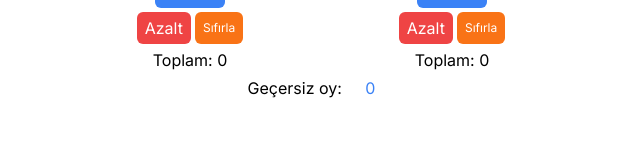
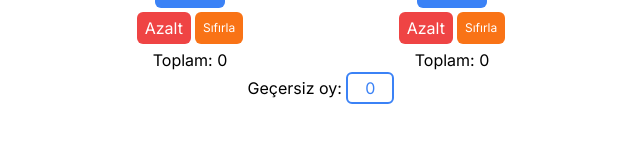
Before and after one commit to ozcanzaferayan/secim-cetele-v3, a Next.js app: page / in a window 1280 px wide. Shown: the part 604-746 px from the top of the page, without its empty margins (319-959 px from the left). Built offline with nearby package versions, Linux system fonts and the light colour scheme.

Commit message:
Add border to input

```diff
--- a/app/ClientPage.tsx
+++ b/app/ClientPage.tsx
@@ -245,7 +245,8 @@ const ClientPage = () => {
             value={invalidVotes}
             onChange={(e) => setInvalidVotes(e.target.value.toString())}
             type="tel"
-            className="w-12 h-8 text-center text-blue-500"
+            className="w-12 h-8 text-center text-blue-500
+            border-2 border-blue-500 rounded-md"
           />
         </span>
       </div>
```
